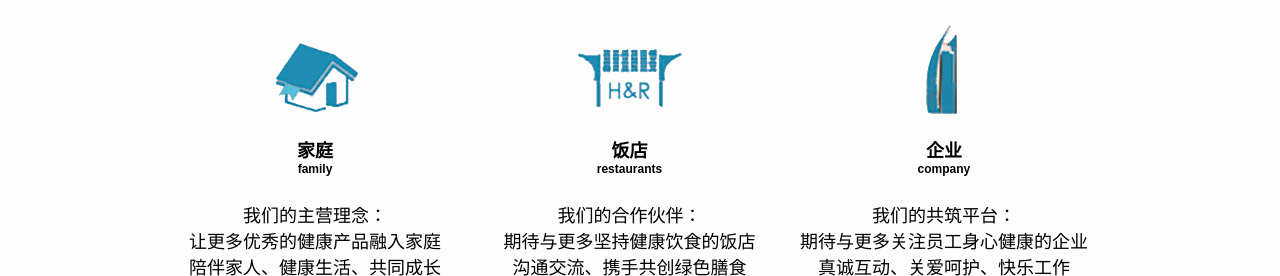
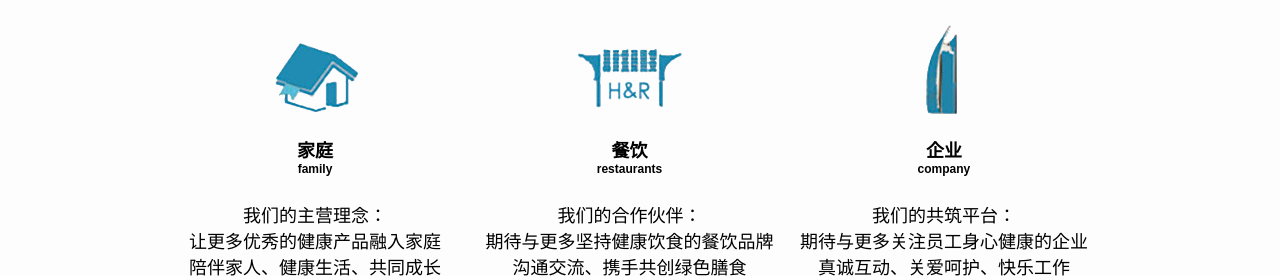
Before and after one commit to ivantalk02011/ivantalk02011.github.io, a plain HTML site: page index.html in a window 1280 px wide. Shown: the part 2500-2776 px from the top of the page. Drawn offline with Linux system fonts and the light colour scheme.

Commit message:
Update index.html

```diff
--- a/index.html
+++ b/index.html
@@ -132,10 +132,10 @@
 
           <div class="service-detail">
             <img src="/images/restaurants.png" alt="">
-            <h3>饭店</h3>
+            <h3>餐饮</h3>
             <h4>restaurants</h4>
             <p>我们的合作伙伴：</p>
-            <p>期待与更多坚持健康饮食的饭店</p>
+            <p>期待与更多坚持健康饮食的餐饮品牌</p>
             <p>沟通交流、携手共创绿色膳食</p>
 
             <p class="sd-eng">Our partners:</p>
```
